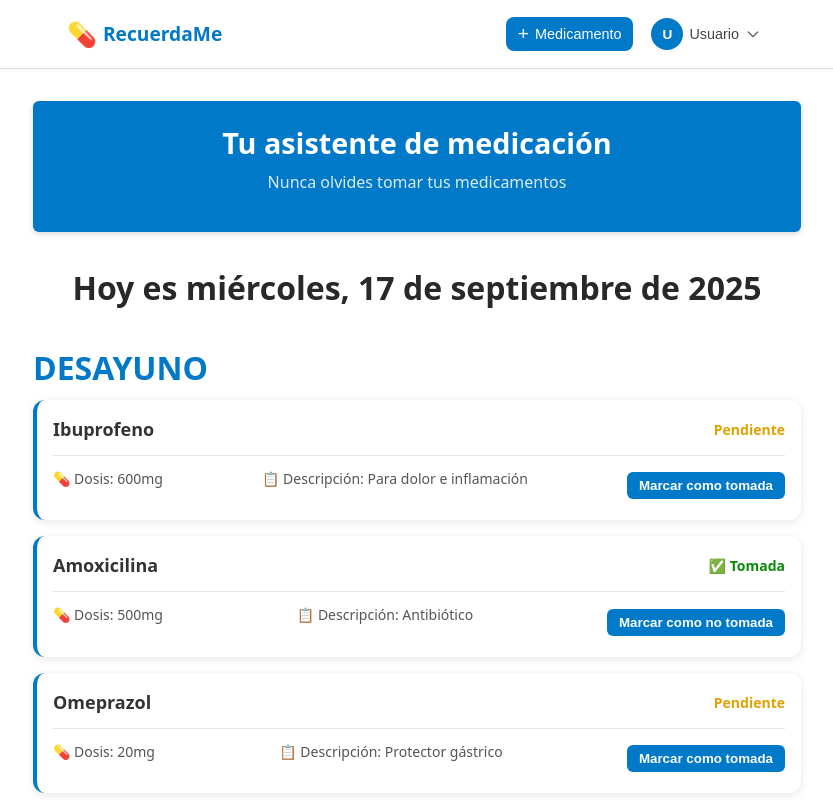
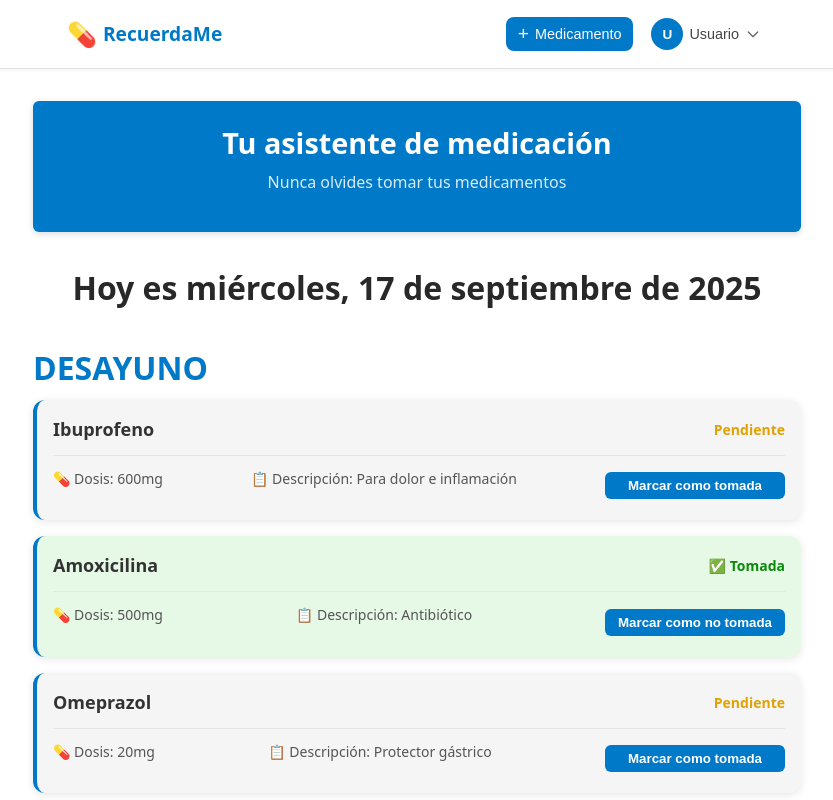
Before and after one commit to Sanitas-Hackaton-somosF5/Recuerda-me-frontend, a React (Vite) app: page /today in a window 1280 px wide. Shown: the top 800 px of the page, without its empty margins (223-1056 px from the left). Built offline with nearby package versions, Linux system fonts and the light colour scheme; data requests are answered from the project's data file.

Commit message:
UPDATE IntakeCard.jsx + css. Updated background color to match status. Green- Taken. Grey-Pending #5

```diff
--- a/src/components/IntakeCard.jsx
+++ b/src/components/IntakeCard.jsx
@@ -15,7 +15,7 @@ const statusClassMap = {
 
 const IntakeCard = ({ name, dosage, status, description, onUpdateStatus }) => {
   return (
-    <div className={styles["intake-card"]}>
+    <div className={`${styles["intake-card"]} ${styles[status.toLowerCase()]}`}>
       {/* Header */}
       <div className={styles["intake-header"]}>
         <h3 className={styles["intake-name"]}>{name}</h3>
--- a/src/components/IntakeCard.module.css
+++ b/src/components/IntakeCard.module.css
@@ -1,5 +1,4 @@
 .intake-card {
-  background: white;
   border-radius: 12px;
   padding: 16px;
   margin-bottom: 16px;
@@ -7,11 +6,25 @@
   border-left: 4px solid rgb(0, 121, 200);
   transition: transform 0.2s;
   width: 100%;
+  box-sizing: border-box;
 }
 
 .intake-card:hover {
   transform: translateY(-2px);
   box-shadow: 0 4px 12px rgba(0,0,0,0.15);
+}
+
+/* Fondo según estado */
+.intake-card.pending {
+  background-color: #f5f5f5; /* gris claro */
+}
+
+.intake-card.taken {
+  background-color: #e6f9e6; /* verde muy suave */
+}
+
+.intake-card.missed {
+  background-color: #ffe6e6; /* rojo muy suave */
 }
 
 /* Header con nombre y status */
@@ -63,6 +76,7 @@
   color: #555;
 }
 
+/* Botón uniforme y responsive */
 .intake-btn {
   padding: 6px 12px;
   background-color: rgb(0, 121, 200);
@@ -72,8 +86,22 @@
   cursor: pointer;
   font-weight: 600;
   transition: opacity 0.2s;
+
+  width: 100%;        /* ocupa todo el contenedor disponible */
+  max-width: 180px;   /* no demasiado ancho en desktop */
+  min-width: 140px;   /* no demasiado pequeño */
+  text-align: center;
+  box-sizing: border-box;
 }
 
 .intake-btn:hover {
   opacity: 0.8;
 }
+
+/* Media query para móviles: botón ocupa más espacio */
+@media (max-width: 480px) {
+  .intake-btn {
+    width: 100%;
+    max-width: 100%;
+  }
+}
```
